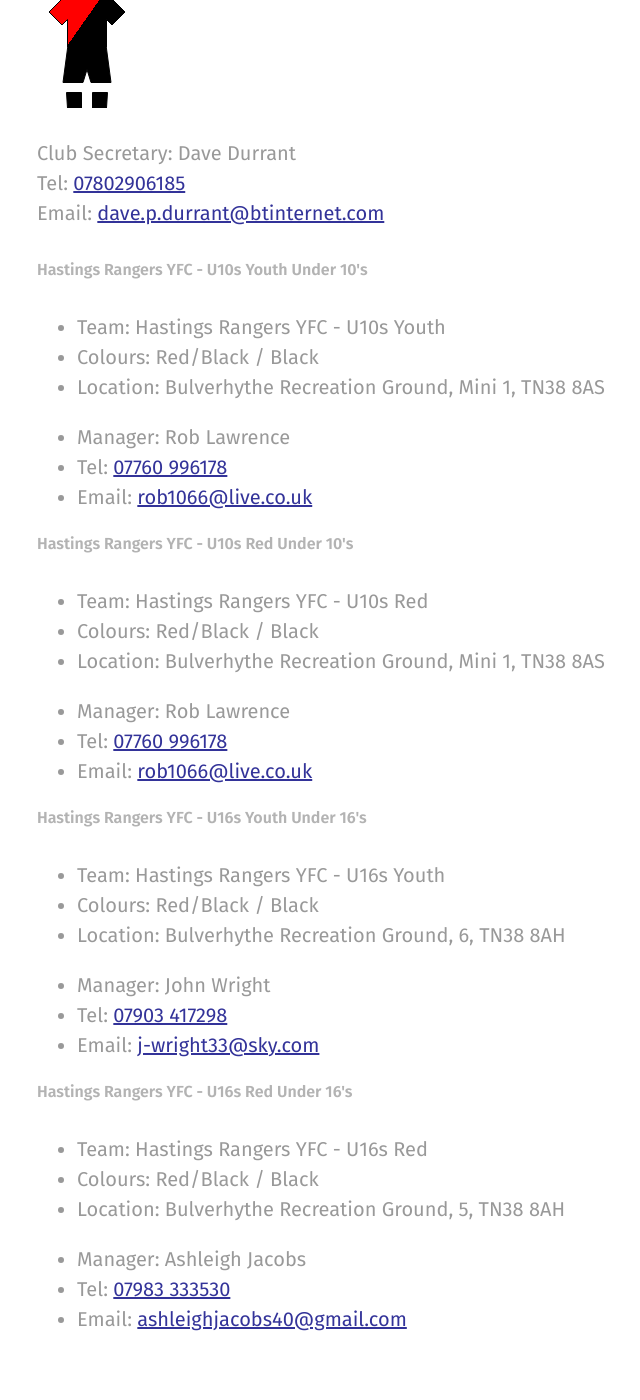
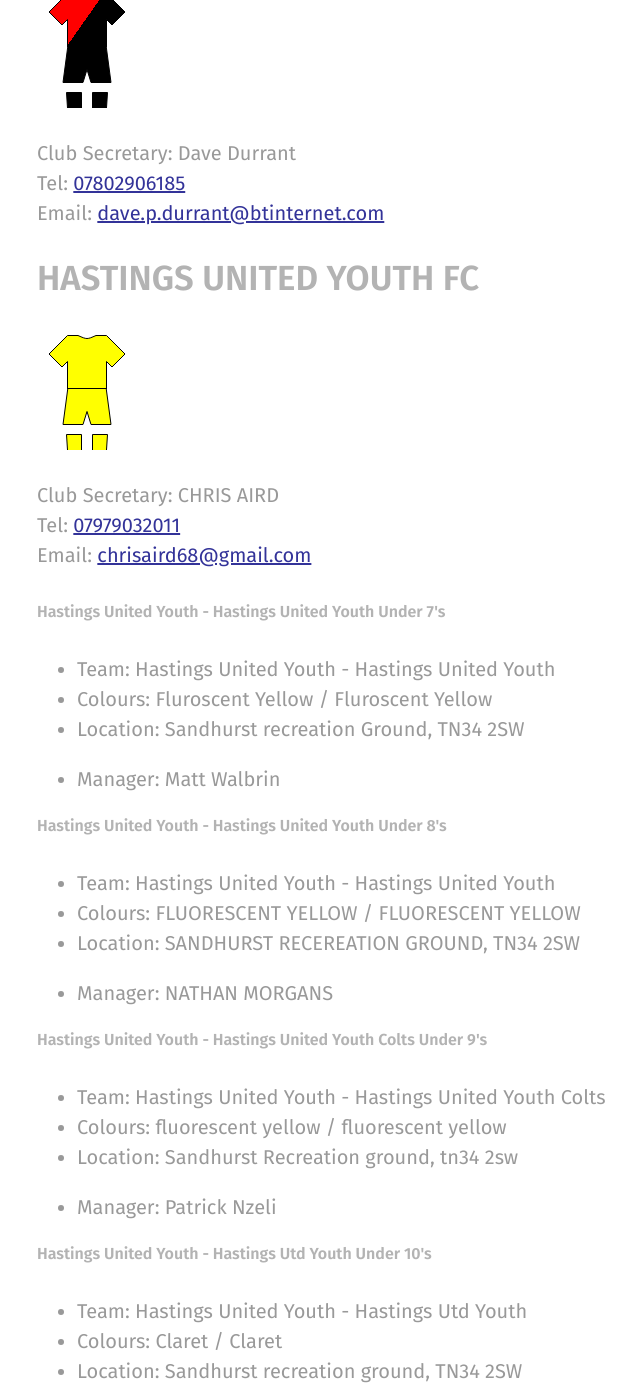
Before and after one commit to rotherleague/Rother, a Jekyll site: the page built from clubs.md, in a window 1280 px wide and 1400 px high, scrolled down 4238 px. Shown: the whole window, without its empty margins (43-683 px from the left). Built offline with Jekyll 4.4.1, drawn with Linux system fonts in a browser that asks for light colours; nearby versions of some CDN libraries.

Commit message:
Update hastings_rangers.html

```diff
--- a/_includes/clubs/hastings_rangers.html
+++ b/_includes/clubs/hastings_rangers.html
@@ -7,85 +7,3 @@
 <p>Club Secretary: Dave Durrant<br>
   Tel: <a href="tel:07802906185">07802906185</a><br>
 Email: <a href="mailto:dave.p.durrant@btinternet.com">dave.p.durrant@btinternet.com</a></p>
-<div>
-  <div>
-    <div>
-      <h5>Hastings Rangers YFC - U10s Youth Under 10's</h5>
-    </div>
-    <ul>
-      <li>Team: Hastings Rangers YFC - U10s Youth</li>
-      <li>Colours: Red/Black / Black</li>
-      <li>Location: Bulverhythe Recreation Ground, Mini 1, TN38 8AS</li>
-    </ul>
-    <ul>
-      <li>Manager: Rob Lawrence<br>
-      </li>
-      <li>Tel: <a href="tel:07760996178">07760 996178 </a><br>
-      </li>
-      <li>Email: <a href="mailto:rob1066@live.co.uk">rob1066@live.co.uk</a><br>
-      </li>
-    </ul>
-  </div>
-</div>
-<div>
-  <div>
-    <div>
-      <h5>Hastings Rangers YFC - U10s Red Under 10's</h5>
-    </div>
-    <ul>
-      <li>Team: Hastings Rangers YFC - U10s Red</li>
-      <li>Colours: Red/Black / Black</li>
-      <li>Location: Bulverhythe Recreation Ground, Mini 1, TN38 8AS</li>
-    </ul>
-    <ul>
-      <li>Manager: Rob Lawrence<br>
-      </li>
-      <li>Tel: <a href="tel:07760996178">07760 996178 </a><br>
-      </li>
-      <li>Email: <a href="mailto:rob1066@live.co.uk">rob1066@live.co.uk</a><br>
-      </li>
-    </ul>
-  </div>
-</div>
-<div>
-  <div>
-    <div>
-      <h5>Hastings Rangers YFC - U16s Youth Under 16's</h5>
-    </div>
-    <ul>
-      <li>Team: Hastings Rangers YFC - U16s Youth</li>
-      <li>Colours: Red/Black / Black</li>
-      <li>Location: Bulverhythe Recreation Ground, 6, TN38 8AH</li>
-    </ul>
-    <ul>
-      <li>Manager: John Wright<br>
-      </li>
-      <li>Tel: <a href="tel:07903417298">07903 417298</a><br>
-      </li>
-      <li>Email: <a href="mailto:j-wright33@sky.com">j-wright33@sky.com</a><br>
-      </li>
-    </ul>
-  </div>
-</div>
-<div>
-  <div>
-    <div>
-      <h5>Hastings Rangers YFC - U16s Red Under 16's</h5>
-    </div>
-    <ul>
-      <li>Team: Hastings Rangers YFC - U16s Red</li>
-      <li>Colours: Red/Black / Black</li>
-      <li>Location: Bulverhythe Recreation Ground, 5, TN38 8AH</li>
-    </ul>
-    <ul>
-      <li>Manager: Ashleigh Jacobs<br>
-      </li>
-      <li>Tel: <a href="tel:07983333530">07983 333530 </a><br>
-      </li>
-      <li>Email: <a href="mailto:ashleighjacobs40@gmail.com">ashleighjacobs40@gmail.com</a><br>
-      </li>
-    </ul>
-  </div>
-</div>
-
-<p>&nbsp;</p>
```
